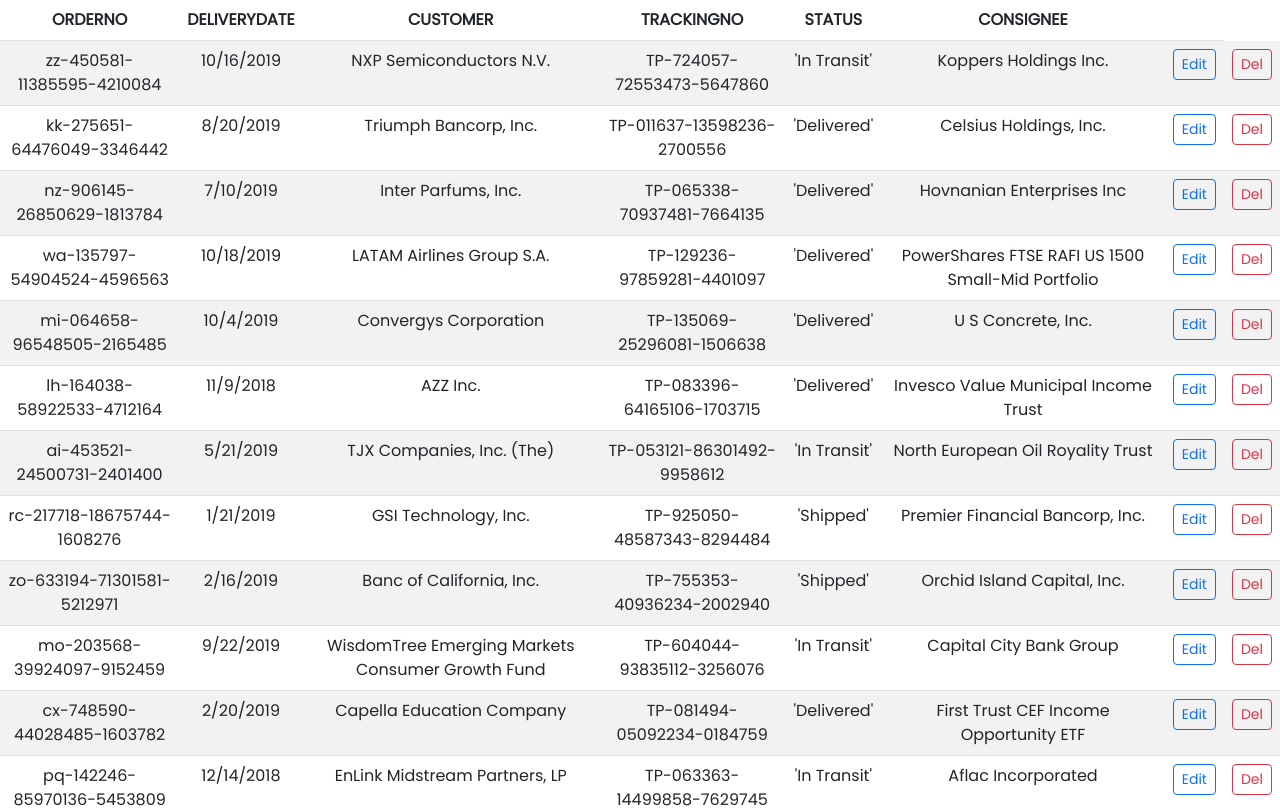
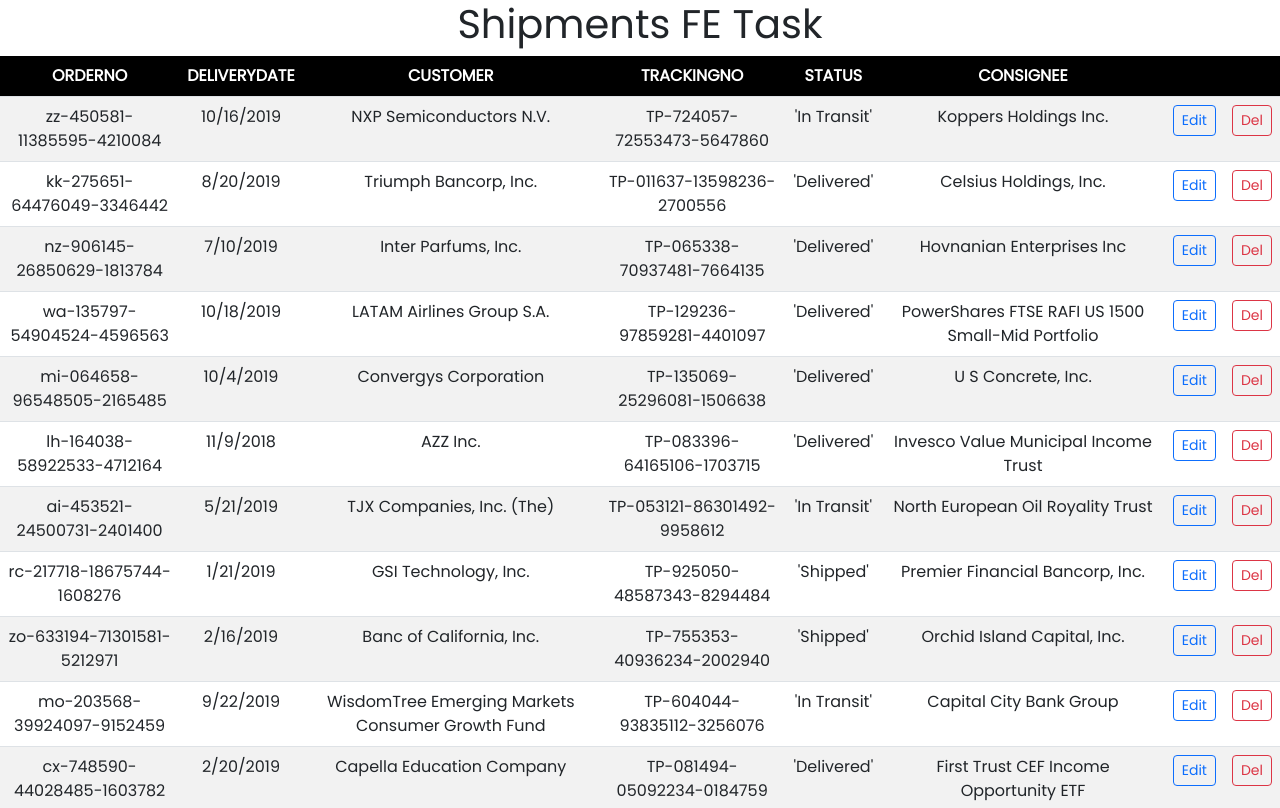
Before and after one commit to Naguib10/ShipmentsFE, a React (Create React App) app: page / in a window 1280 px wide. Shown: the top 808 px of the page. Built offline with nearby package versions, Linux system fonts and the light colour scheme.

Commit message:
[ADD] Minor styling adjustments

```diff
--- a/src/App.js
+++ b/src/App.js
@@ -35,6 +35,7 @@
 
   return (
     <div className="App">
+      <h1>Shipments FE Task</h1>
       <Table shipments={shipments} remove={removeShipment} />
     </div>
   );
--- a/src/components/Table.jsx
+++ b/src/components/Table.jsx
@@ -5,7 +5,7 @@
 
     return (
         <Table striped hover>
-            <thead>
+            <thead className="bg-black text-white">
                 <tr>
                     <th>ORDERNO</th>
                     <th>DELIVERYDATE</th>
@@ -13,6 +13,7 @@
                     <th>TRACKINGNO</th>
                     <th>STATUS</th>
                     <th>CONSIGNEE</th>
+                    <th></th>
                     <th></th>
                 </tr>
             </thead>
```
